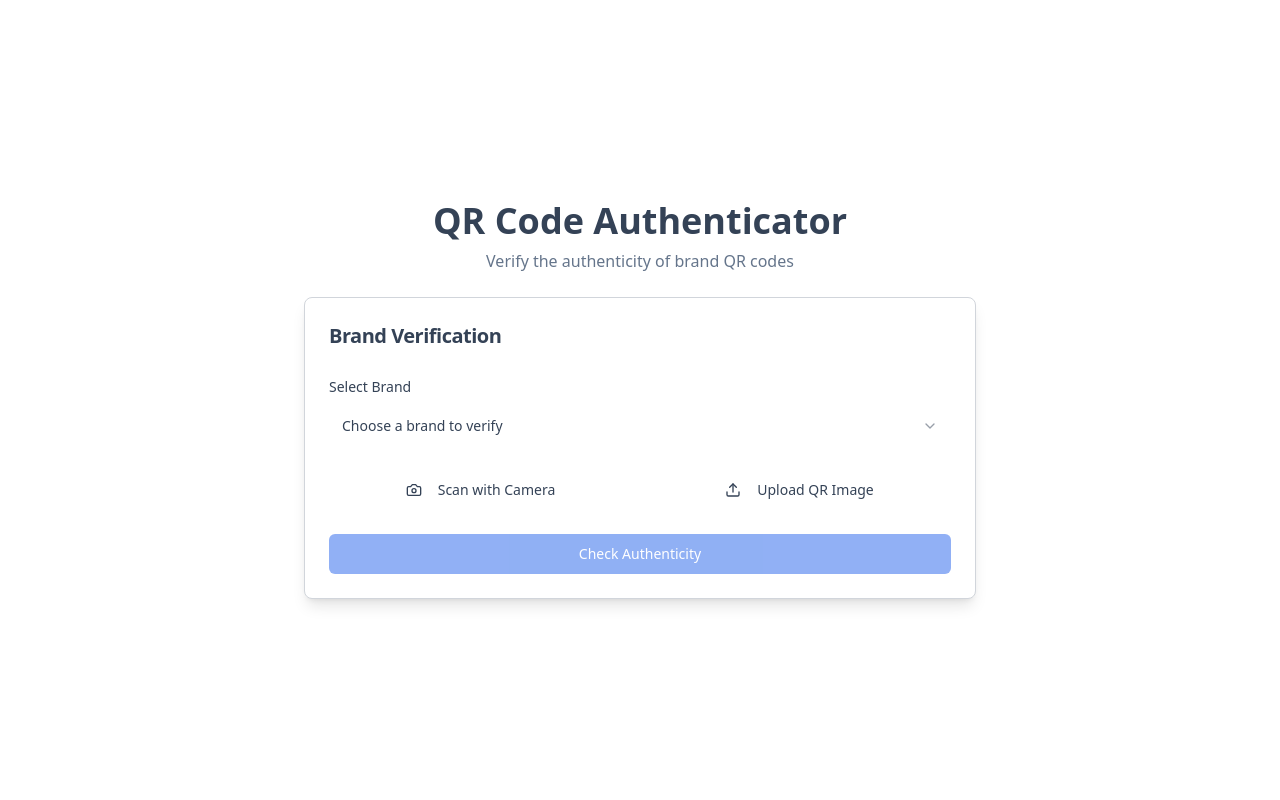
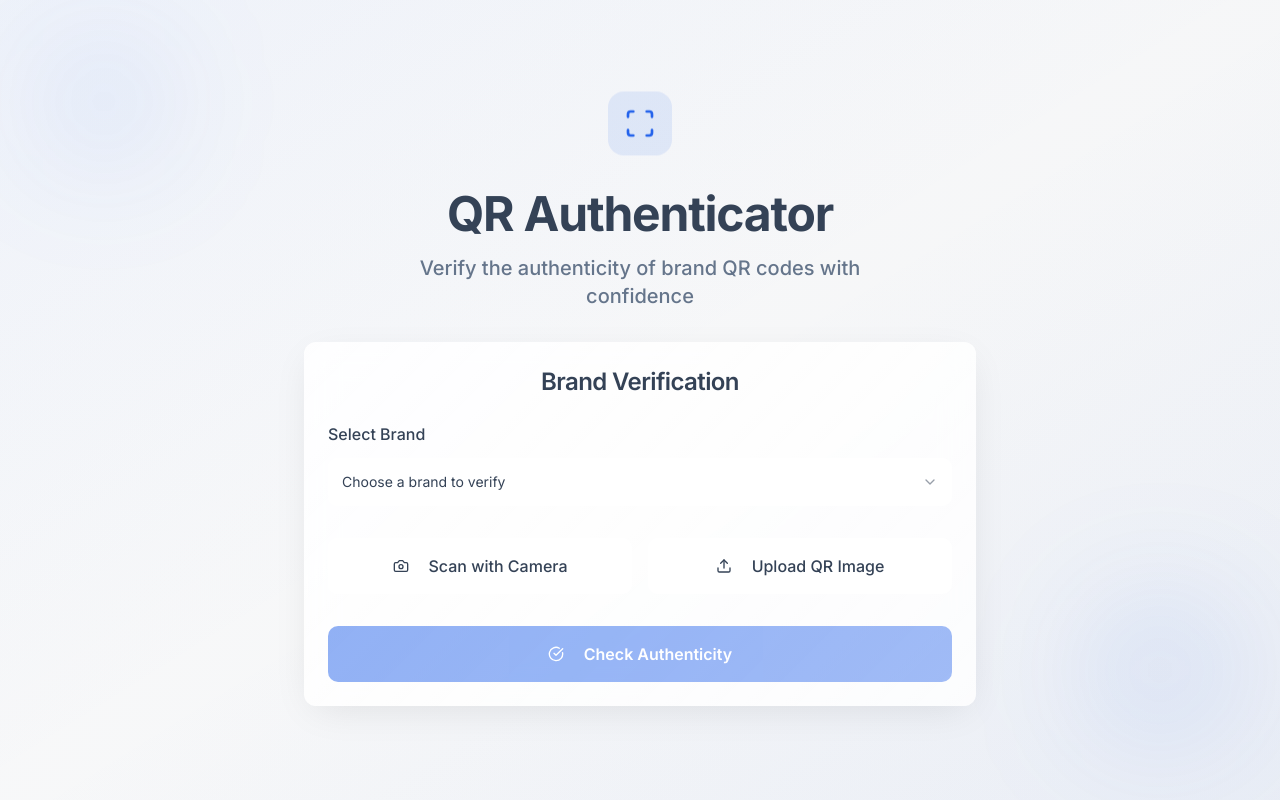
Before and after one commit to Anzilna/qr-brand-guard, a React (Vite) app: page / in a window 1280 px wide. Built offline with nearby package versions, Linux system fonts and the light colour scheme.

Commit message:
Refine UI for modernity
Update the UI to be more modern and visually appealing.

```diff
--- a/index.html
+++ b/index.html
@@ -3,12 +3,17 @@
   <head>
     <meta charset="UTF-8" />
     <meta name="viewport" content="width=device-width, initial-scale=1.0" />
-    <title>qr-brand-guard</title>
-    <meta name="description" content="Lovable Generated Project" />
+    <title>QR Authenticator - Verify Product Authenticity</title>
+    <meta name="description" content="Modern QR code authenticity checker for brand verification" />
     <meta name="author" content="Lovable" />
 
-    <meta property="og:title" content="qr-brand-guard" />
-    <meta property="og:description" content="Lovable Generated Project" />
+    <!-- Google Fonts -->
+    <link rel="preconnect" href="https://fonts.googleapis.com">
+    <link rel="preconnect" href="https://fonts.gstatic.com" crossorigin>
+    <link href="https://fonts.googleapis.com/css2?family=Inter:wght@300;400;500;600;700&display=swap" rel="stylesheet">
+
+    <meta property="og:title" content="QR Authenticator" />
+    <meta property="og:description" content="Modern QR code authenticity checker" />
     <meta property="og:type" content="website" />
     <meta property="og:image" content="https://lovable.dev/opengraph-image-p98pqg.png" />
 
--- a/src/components/QRAuthenticator.tsx
+++ b/src/components/QRAuthenticator.tsx
@@ -141,30 +141,44 @@ export const QRAuthenticator = () => {
   };
 
   return (
-    <div className="min-h-screen bg-background flex items-center justify-center p-4">
-      <div className="w-full max-w-2xl space-y-6">
-        <div className="text-center space-y-2">
-          <h1 className="text-3xl md:text-4xl font-bold text-foreground">QR Code Authenticator</h1>
-          <p className="text-muted-foreground text-sm md:text-base">
-            Verify the authenticity of brand QR codes
+    <div className="min-h-screen flex items-center justify-center p-4 relative overflow-hidden">
+      {/* Modern background elements */}
+      <div className="absolute inset-0 bg-gradient-to-br from-primary/5 via-transparent to-accent/5"></div>
+      <div className="absolute top-10 left-10 w-32 h-32 bg-primary/10 rounded-full blur-3xl animate-float"></div>
+      <div className="absolute bottom-10 right-10 w-40 h-40 bg-accent/10 rounded-full blur-3xl animate-float" style={{ animationDelay: '1s' }}></div>
+
+      <div className="w-full max-w-2xl space-y-8 relative z-10 animate-fade-up">
+        <div className="text-center space-y-4">
+          <div className="inline-flex items-center justify-center w-16 h-16 bg-primary/10 rounded-2xl mb-4 animate-float">
+            <Scan className="w-8 h-8 text-primary" />
+          </div>
+          <h1 className="text-4xl md:text-5xl font-bold text-foreground tracking-tight">
+            QR Authenticator
+          </h1>
+          <p className="text-muted-foreground text-lg md:text-xl font-medium max-w-md mx-auto">
+            Verify the authenticity of brand QR codes with confidence
           </p>
         </div>
 
-        <Card className="border shadow-lg">
-          <CardHeader>
-            <CardTitle className="text-xl">Brand Verification</CardTitle>
+        <Card className="glass-card border-0 modern-shadow">
+          <CardHeader className="pb-6">
+            <CardTitle className="text-2xl font-semibold text-center">Brand Verification</CardTitle>
           </CardHeader>
-          <CardContent className="space-y-6">
+          <CardContent className="space-y-8">
             {/* Brand Selection */}
-            <div className="space-y-2">
-              <Label htmlFor="brand-select">Select Brand</Label>
+            <div className="space-y-3">
+              <Label htmlFor="brand-select" className="text-base font-medium">Select Brand</Label>
               <Select onValueChange={setSelectedBrand} value={selectedBrand}>
-                <SelectTrigger className="w-full">
+                <SelectTrigger className="w-full h-12 border-2 hover:border-primary/50 transition-all duration-200">
                   <SelectValue placeholder="Choose a brand to verify" />
                 </SelectTrigger>
-                <SelectContent className="bg-popover border shadow-lg">
+                <SelectContent className="glass-card border-0 shadow-2xl">
                   {brands.map((brand) => (
-                    <SelectItem key={brand.name} value={brand.name}>
+                    <SelectItem
+                      key={brand.name}
+                      value={brand.name}
+                      className="hover:bg-primary/10 transition-colors duration-200"
+                    >
                       {brand.name}
                     </SelectItem>
                   ))}
@@ -174,24 +188,24 @@ export const QRAuthenticator = () => {
 
             {/* QR Code Preview */}
             {(imagePreview || qrPreview) && (
-              <div className="space-y-2">
-                <Label>QR Code Preview</Label>
-                <div className="border rounded-lg p-4 bg-muted/50">
+              <div className="space-y-3 animate-fade-up">
+                <Label className="text-base font-medium">QR Code Preview</Label>
+                <div className="glass-card border-2 border-dashed border-primary/30 rounded-xl p-6">
                   {imagePreview ? (
                     <div className="text-center">
                       <img
                         src={imagePreview}
                         alt="Uploaded QR code"
-                        className="max-w-full max-h-48 mx-auto rounded-lg border"
+                        className="max-w-full max-h-52 mx-auto rounded-xl shadow-lg"
                       />
-                      <p className="text-sm text-muted-foreground mt-2">Uploaded QR Code</p>
+                      <p className="text-sm text-muted-foreground mt-3 font-medium">Uploaded QR Code</p>
                     </div>
                   ) : qrPreview ? (
                     <div className="text-center">
-                      <div className="inline-flex items-center justify-center w-24 h-24 bg-primary/10 rounded-lg border-2 border-dashed border-primary">
-                        <Scan className="w-8 h-8 text-primary" />
+                      <div className="inline-flex items-center justify-center w-28 h-28 bg-primary/15 rounded-2xl border-2 border-dashed border-primary/50 animate-pulse">
+                        <Scan className="w-10 h-10 text-primary" />
                       </div>
-                      <p className="text-sm text-muted-foreground mt-2">
+                      <p className="text-sm text-muted-foreground mt-3 font-medium">
                         {qrPreview.type === 'camera' ? 'Scanned with Camera' : 'QR Code Detected'}
                       </p>
                     </div>
@@ -205,18 +219,18 @@ export const QRAuthenticator = () => {
               <Button
                 onClick={isScanning ? stopScanning : startWebcamScan}
                 variant="outline"
-                className="w-full"
+                className="w-full h-14 text-base font-medium border-2 hover:border-primary/50 hover:bg-primary/5 transition-all duration-200"
               >
-                <Camera className="w-4 h-4 mr-2" />
+                <Camera className="w-5 h-5 mr-3" />
                 {isScanning ? 'Stop Camera' : 'Scan with Camera'}
               </Button>
 
               <Button
                 onClick={() => fileInputRef.current?.click()}
                 variant="outline"
-                className="w-full"
+                className="w-full h-14 text-base font-medium border-2 hover:border-primary/50 hover:bg-primary/5 transition-all duration-200"
               >
-                <Upload className="w-4 h-4 mr-2" />
+                <Upload className="w-5 h-5 mr-3" />
                 Upload QR Image
               </Button>
             </div>
@@ -231,15 +245,15 @@ export const QRAuthenticator = () => {
 
             {/* Camera Preview */}
             {isScanning && (
-              <div className="relative">
+              <div className="relative animate-fade-up">
                 <video
                   ref={videoRef}
-                  className="w-full max-w-sm mx-auto rounded-lg border"
+                  className="w-full max-w-sm mx-auto rounded-xl border-2 border-primary/30 shadow-lg"
                   playsInline
                 />
                 <div className="absolute inset-0 flex items-center justify-center">
-                  <div className="border-2 border-primary border-dashed rounded-lg w-48 h-48 flex items-center justify-center">
-                    <Scan className="w-8 h-8 text-primary animate-pulse" />
+                  <div className="border-2 border-primary border-dashed rounded-xl w-48 h-48 flex items-center justify-center bg-black/10 backdrop-blur-sm">
+                    <Scan className="w-10 h-10 text-primary animate-pulse" />
                   </div>
                 </div>
               </div>
@@ -248,9 +262,10 @@ export const QRAuthenticator = () => {
             {/* Check Button */}
             <Button
               onClick={checkAuthenticity}
-              className="w-full"
+              className="w-full h-14 text-base font-semibold gradient-primary hover:shadow-lg transition-all duration-300 disabled:opacity-50"
               disabled={!selectedBrand || !inputUrl}
             >
+              <CheckCircle className="w-5 h-5 mr-3" />
               Check Authenticity
             </Button>
 
@@ -265,7 +280,7 @@ export const QRAuthenticator = () => {
                   setAuthResult(null);
                 }}
                 variant="outline"
-                className="w-full"
+                className="w-full h-12 font-medium hover:bg-muted/50 transition-all duration-200"
               >
                 Clear QR Code
               </Button>
@@ -275,16 +290,26 @@ export const QRAuthenticator = () => {
 
         {/* Results */}
         {authResult && (
-          <Card className={`border-2 ${authResult.isValid ? 'border-success bg-success/5' : 'border-destructive bg-destructive/5'}`}>
-            <CardContent className="pt-6">
-              <div className="flex items-center justify-center space-x-3">
-                {authResult.isValid ? (
-                  <CheckCircle className="w-8 h-8 text-success" />
-                ) : (
-                  <XCircle className="w-8 h-8 text-destructive" />
-                )}
+          <Card className={`glass-card border-0 modern-shadow animate-fade-up ${
+            authResult.isValid
+              ? 'bg-success/5 border-success/20'
+              : 'bg-destructive/5 border-destructive/20'
+          }`}>
+            <CardContent className="pt-8 pb-8">
+              <div className="flex items-center justify-center space-x-4">
+                <div className={`p-3 rounded-full ${
+                  authResult.isValid ? 'bg-success/20' : 'bg-destructive/20'
+                }`}>
+                  {authResult.isValid ? (
+                    <CheckCircle className="w-8 h-8 text-success" />
+                  ) : (
+                    <XCircle className="w-8 h-8 text-destructive" />
+                  )}
+                </div>
                 <div className="text-center">
-                  <h3 className={`text-xl font-bold ${authResult.isValid ? 'text-success' : 'text-destructive'}`}>
+                  <h3 className={`text-2xl font-bold ${
+                    authResult.isValid ? 'text-success' : 'text-destructive'
+                  }`}>
                     {authResult.isValid ? 'Authenticated' : 'Unauthenticated / fake product'}
                   </h3>
                 </div>
--- a/src/index.css
+++ b/src/index.css
@@ -39,7 +39,17 @@ All colors MUST be HSL.
     --input: 0 0% 100%;
     --ring: 221 83% 53%;
 
-    --radius: 0.5rem;
+    --radius: 0.75rem;
+
+    /* Modern gradient backgrounds */
+    --gradient-primary: linear-gradient(135deg, hsl(221 83% 53%) 0%, hsl(221 83% 60%) 100%);
+    --gradient-background: linear-gradient(135deg, hsl(216 12% 98%) 0%, hsl(216 12% 96%) 100%);
+    --gradient-card: linear-gradient(135deg, rgba(255, 255, 255, 0.9) 0%, rgba(255, 255, 255, 0.8) 100%);
+
+    /* Modern shadows */
+    --shadow-modern: 0 10px 40px -10px rgba(0, 0, 0, 0.1);
+    --shadow-glass: 0 8px 32px 0 rgba(31, 38, 135, 0.15);
+    --shadow-card: 0 4px 20px -2px rgba(0, 0, 0, 0.08);
 
     --sidebar-background: 0 0% 98%;
 
@@ -89,6 +99,16 @@ All colors MUST be HSL.
     --border: 215 25% 27%;
     --input: 215 25% 27%;
     --ring: 221 83% 53%;
+
+    /* Dark mode gradients */
+    --gradient-primary: linear-gradient(135deg, hsl(221 83% 53%) 0%, hsl(221 83% 60%) 100%);
+    --gradient-background: linear-gradient(135deg, hsl(215 28% 17%) 0%, hsl(215 28% 20%) 100%);
+    --gradient-card: linear-gradient(135deg, rgba(255, 255, 255, 0.05) 0%, rgba(255, 255, 255, 0.02) 100%);
+
+    --shadow-modern: 0 10px 40px -10px rgba(0, 0, 0, 0.3);
+    --shadow-glass: 0 8px 32px 0 rgba(0, 0, 0, 0.25);
+    --shadow-card: 0 4px 20px -2px rgba(0, 0, 0, 0.2);
+
     --sidebar-background: 240 5.9% 10%;
     --sidebar-foreground: 240 4.8% 95.9%;
     --sidebar-primary: 224.3 76.3% 48%;
@@ -106,6 +126,53 @@ All colors MUST be HSL.
   }
 
   body {
-    @apply bg-background text-foreground;
+    @apply bg-background text-foreground font-inter antialiased;
+    background: var(--gradient-background);
   }
 }
+
+/* Modern utility classes */
+@layer utilities {
+  .glass-card {
+    background: var(--gradient-card);
+    backdrop-filter: blur(16px);
+    -webkit-backdrop-filter: blur(16px);
+    box-shadow: var(--shadow-glass);
+  }
+
+  .modern-shadow {
+    box-shadow: var(--shadow-modern);
+  }
+
+  .card-shadow {
+    box-shadow: var(--shadow-card);
+  }
+
+  .gradient-primary {
+    background: var(--gradient-primary);
+  }
+
+  .animate-float {
+    animation: float 3s ease-in-out infinite;
+  }
+
+  @keyframes float {
+    0%, 100% { transform: translateY(0px); }
+    50% { transform: translateY(-10px); }
+  }
+
+  .animate-fade-up {
+    animation: fadeUp 0.6s ease-out;
+  }
+
+  @keyframes fadeUp {
+    from {
+      opacity: 0;
+      transform: translateY(30px);
+    }
+    to {
+      opacity: 1;
+      transform: translateY(0);
+    }
+  }
+}
--- a/tailwind.config.ts
+++ b/tailwind.config.ts
@@ -18,6 +18,9 @@ export default {
 			}
 		},
 		extend: {
+			fontFamily: {
+				'inter': ['Inter', 'system-ui', 'sans-serif'],
+			},
 			colors: {
 				border: 'hsl(var(--border))',
 				input: 'hsl(var(--input))',
@@ -73,6 +76,20 @@ export default {
 				sm: 'calc(var(--radius) - 4px)'
 			},
 			keyframes: {
+				'float': {
+					'0%, 100%': { transform: 'translateY(0px)' },
+					'50%': { transform: 'translateY(-10px)' }
+				},
+				'fade-up': {
+					'from': {
+						opacity: '0',
+						transform: 'translateY(30px)'
+					},
+					'to': {
+						opacity: '1',
+						transform: 'translateY(0)'
+					}
+				},
 				'accordion-down': {
 					from: {
 						height: '0'
@@ -91,6 +108,8 @@ export default {
 				}
 			},
 			animation: {
+				'float': 'float 3s ease-in-out infinite',
+				'fade-up': 'fade-up 0.6s ease-out',
 				'accordion-down': 'accordion-down 0.2s ease-out',
 				'accordion-up': 'accordion-up 0.2s ease-out'
 			}
```
Also changed, not shown: src/pages/NotFound.tsx (+4 -4 lines).
